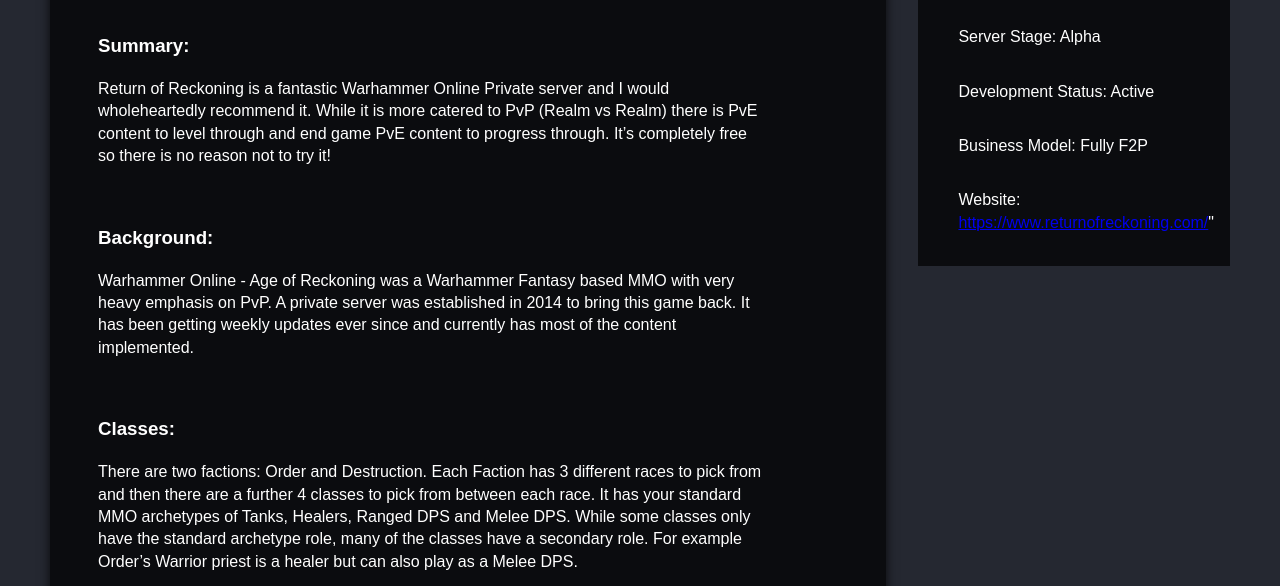
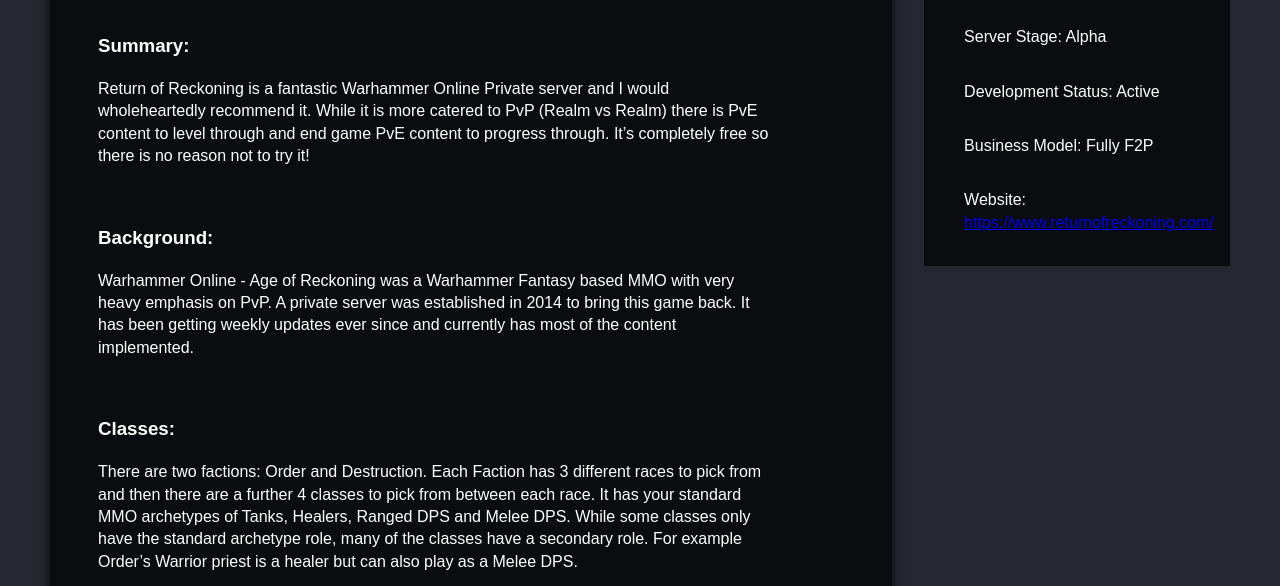
Before and after one commit to StretchGG/StretchGG.Github.io, a plain HTML site: page Articles/War.html in a window 1280 px wide. Shown: the part 167-753 px from the top of the page. Drawn offline with Linux system fonts and the light colour scheme.

Commit message:
Update War.html

```diff
--- a/Articles/War.html
+++ b/Articles/War.html
@@ -79,7 +79,7 @@
             <li>Server Stage: Alpha</li>
             <li>Development Status: Active</li>
             <li>Business Model: Fully F2P</li>
-            <li>Website: <a href="https://www.returnofreckoning.com/">https://www.returnofreckoning.com/</a>" </li>
+            <li>Website: <a href="https://www.returnofreckoning.com/">https://www.returnofreckoning.com/</a> </li>
           </ul>
         </div>
       </div>
```
